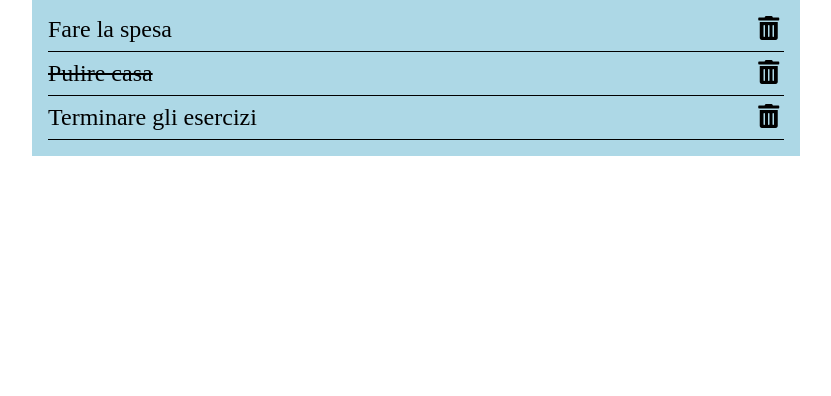
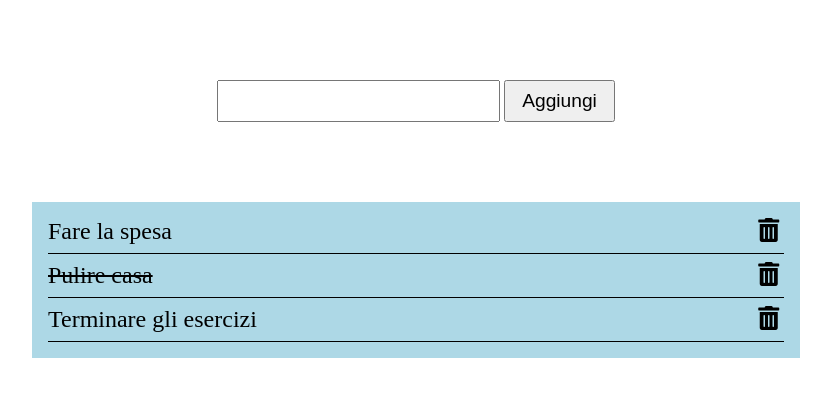
Before and after one commit to Cix8/vue-todolist, a plain HTML site: page index.html in a window 1280 px wide. Shown: the whole page, without its empty margins (224-1055 px from the left). Drawn offline with nearby package versions, Linux system fonts and the light colour scheme.

Commit message:
add milestone3

```diff
--- a/css/style.css
+++ b/css/style.css
@@ -6,6 +6,12 @@
 }
 
 /* COMMON */
+input,
+button {
+    padding: .5rem 1rem;
+    font-size: 1.2rem;
+}
+
 ul {
     list-style: none;
 }
@@ -19,6 +25,11 @@ li {
 }
 
 /* MAIN-APP */
+.input-container {
+    text-align: center;
+    padding: 5rem 0;
+}
+
 .list-container {
     width: 60%;
     margin: 0 auto;
--- a/index.html
+++ b/index.html
@@ -19,6 +19,10 @@
 
     <!-- VUE-APP -->
     <div id="root">
+        <div class="input-container">
+            <input type="text" id="new-todo-text" v-model="newTodoText">
+            <button @click="addTodo">Aggiungi</button>
+        </div>
         <div class="list-container">
             <ul>
                 <li v-for="(item, index) in mainData">
--- a/js/script.js
+++ b/js/script.js
@@ -22,11 +22,18 @@ const app = new Vue(
     {
         el: '#root',
         data: {
-            mainData: objArray
+            mainData: objArray,
+            newTodoText: '',
+            newTodoDone: false
         },
         methods: {
             removeTodo: function(i) {
                 this.mainData.splice(i, 1);
+                console.log(this.mainData);
+            },
+            addTodo: function() {
+                this.mainData.push(new Todo(this.newTodoText, this.newTodoDone));
+                console.log(this.mainData);
             }
         }
     }
```
